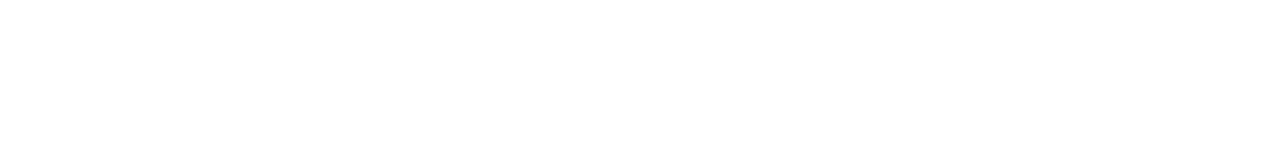
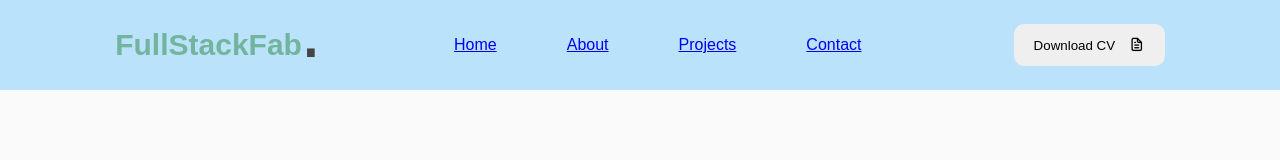
Before and after one commit to codeFabFit/fullstackfab, a plain HTML site: page index.html in a window 1280 px wide. Drawn offline with nearby package versions, Linux system fonts and the light colour scheme.

Commit message:
set up and styling nav bar

```diff
--- a/index.html
+++ b/index.html
@@ -20,21 +20,56 @@
     <title>FullStackFab | Portfolio</title>
 </head>
 <body>
+    <div class="container">
     <!-- ##### Header #### -->
-
+        <nav id="header">
+            <div class="nav-logo">
+                <p class="nav-name">FullStackFab</p>
+                <span>.</span>
+            </div>
+            <div class="nav-menu" id="myNavMenu">
+                <ul class="nav_menu_list">
+                    <li class="nav_list">
+                        <a href="#home" class="nav-link">Home</a>
+                        <div class="circle div"></div>
+                    </li>
+                    <li class="nav_list">
+                        <a href="#about" class="nav-link">About</a>
+                        <div class="circle div"></div>
+                    </li>
+                    <li class="nav_list">
+                        <a href="#projects" class="nav-link">Projects</a>
+                        <div class="circle div"></div>
+                    </li>
+                    <li class="nav_list">
+                        <a href="#contact" class="nav-link">Contact</a>
+                        <div class="circle div"></div>
+                    </li>
+                </ul>
+            </div>
+                <div class="nav-button">
+                    <button class="btn">Download CV <i class="uil uil-file-alt"></i> </button>
+                 </div>
+                 <div class="nav-menu-btn">
+                    <i class="uil uil-bars" onclick="myMenuFunction()"></i>
+                 </div>
+        </nav>
 
     <!-- ##### Main #### -->
 
 
     <!-- ##### Footer #### -->
 
+    </div>
+
     <!-- ##### Typing JS Link #### -->
+        <script src="https://unpkg.com/typed.js@2.1.0/dist/typed.umd.js"></script>
 
     <!-- ##### Scroll Reveal JS Link #### -->
-
-
+        <script src="https://unpkg.com/scrollreveal"></script>
 
     <!-- ##### script #### -->
+
        <script src="script.js"></script>
 </body>
 </html>
--- a/style.css
+++ b/style.css
@@ -6,19 +6,157 @@
 /* ##### Variables ###### */
 
 :root {
-    --body-color: ;
-    --color-white:var(--color-white);
+    --body-color: rgb(250, 250, 250);
+    --color-white: rgb(255, 255, 255);
 
-    --text-color-second: ;
-    --text-color-third: ;
+    --text-color-second: rgb(68, 68,68);
+    --text-color-third: rgb(115, 180, 159);
 
-    --first-color: ;
-    --first-color-hover: ;
+    --first-color: rgb(13, 39, 98);
+    --first-color-hover: rgb(109, 162, 214);
 
 
-    --second-color: ;
-    --third-color: ;
-    --first-shadow-color: ;
-
+    --second-color: rgb(0, 250, 133);
+    --third-color: rgb(231, 118, 27);
+    --first-shadow-color: rgba(0, 0, 0, 0.1);
 }
 /* ##### Base ##### */
+* {
+    margin: 0;
+    padding: 0;
+    box-sizing: border-box;
+    font-family: "montserra", sans-serif ;
+}
+
+/* ##### Smooth Scroll ##### */
+html{
+    scroll-behavior: smooth;
+}
+
+/* ##### Change the scroll bar design  ##### */
+::-webkit-scrollbar{
+    width: 10px;
+    border-radius: 25px;
+}
+
+::-webkit-scrollbar-track{
+background: #f1f1f1 ;
+}
+
+::-webkit-scrollbar-thumb{
+    background: #ccc ;
+    border-radius: 30px;
+    }
+
+::-webkit-scrollbar-thumb:hover{
+        background: #bbb ;
+        }
+
+/* ##### Reuseable CSS ##### */
+
+/* ##### Global button design ##### */
+.btn{
+    font-weight: 500;
+    padding: 12px 20px;
+    background: #efefef ;
+    border: none;
+    border-radius: 10px;
+    cursor: pointer;
+    transition: .4s;
+}
+
+.btn>i {
+    margin-left: 10px;
+}
+
+.btn:hover{
+    background: var(--second-color);
+    color: var(--color-white);
+}
+/* ##### Global icon design ##### */
+
+i{
+    font-size: 16px;
+}
+
+/* ##### Base ##### */
+body{
+    background: var(--body-color);
+}
+.container{
+    width: 100%;
+    position: relative;
+}
+/* ##### Nav bar ##### */
+
+nav{
+    position: fixed;
+    display: flex;
+    justify-content: space-between;
+    width: 100%;
+    height: 90px;
+    line-height:90px;
+    background: rgba(0, 157, 255, 0.254);
+    padding-inline:9vw ;
+    transition: .3s;
+    z-index: 100;
+}
+
+.nav-logo{
+    position: relative;
+}
+
+.nav-name{
+    font-size: 30px;
+    font-weight: 600;
+    color: var(--text-color-third);
+}
+
+.nav-logo span{
+    position: absolute;
+    top: -15px;
+    right: -20px;
+    font-size: 5em;
+    color: var(--text-color-second);
+}
+
+.nav-menu, .nav_menu_list {
+    display: flex;
+}
+
+.nav-menu .nav_list{
+    list-style: none;
+    position: relative;
+}
+
+.nav_list{
+    text-decoration: none;
+    color: var(--text-color-second);
+    font-weight: 500;
+    padding-inline: 15px;
+    margin-inline: 20px;
+}
+
+.nav-menu-btn{
+    display: none;
+}
+
+.nav-menu-btn i {
+    font-size: 28px;
+    cursor: pointer;
+}
+/* ##### Container design ##### */
+
+
+
+
+/* ##### Featured box ##### */
+
+
+
+
+/* ##### Featured Box text ##### */
+
+
+
+/* ##### Featured image box ##### */
```
